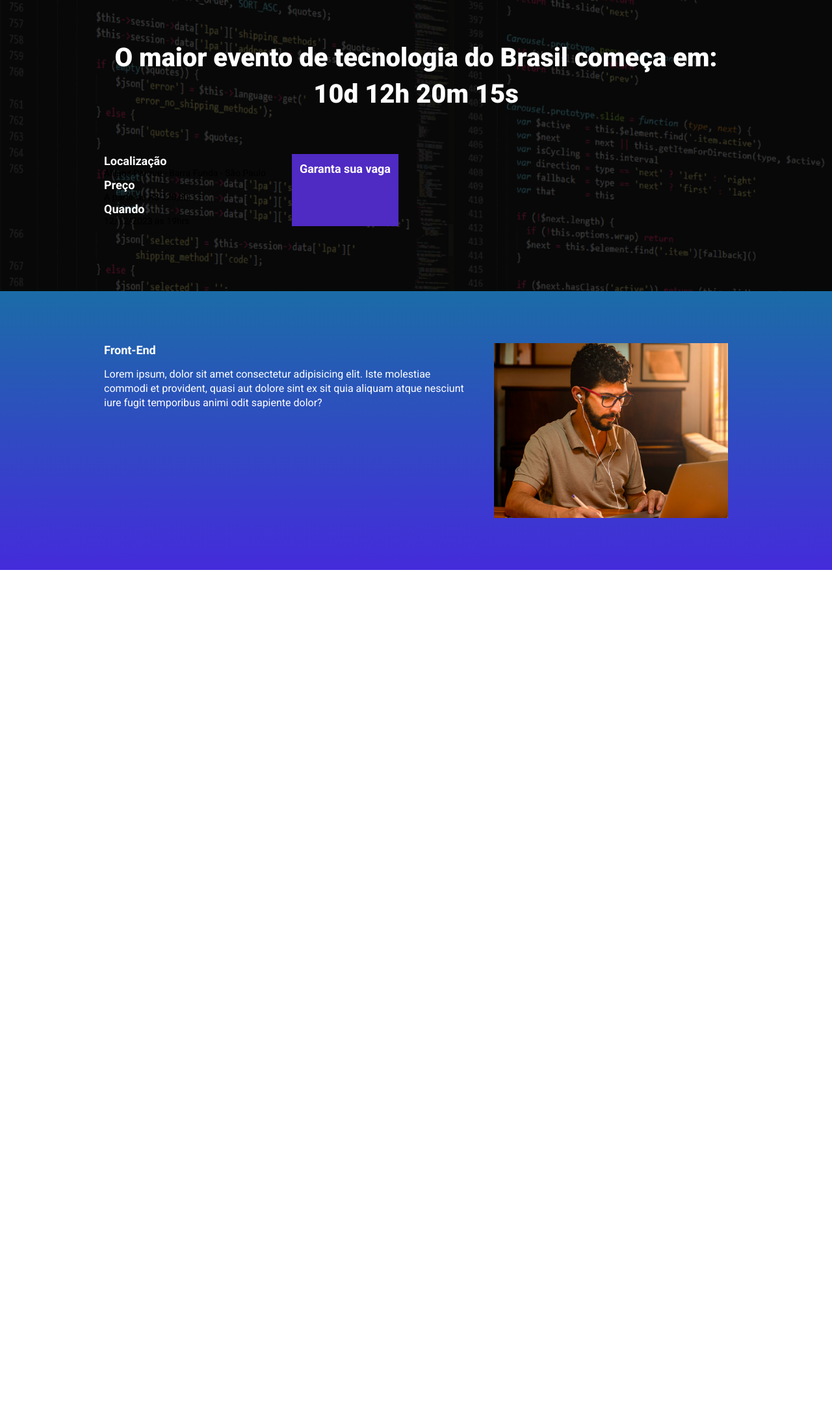
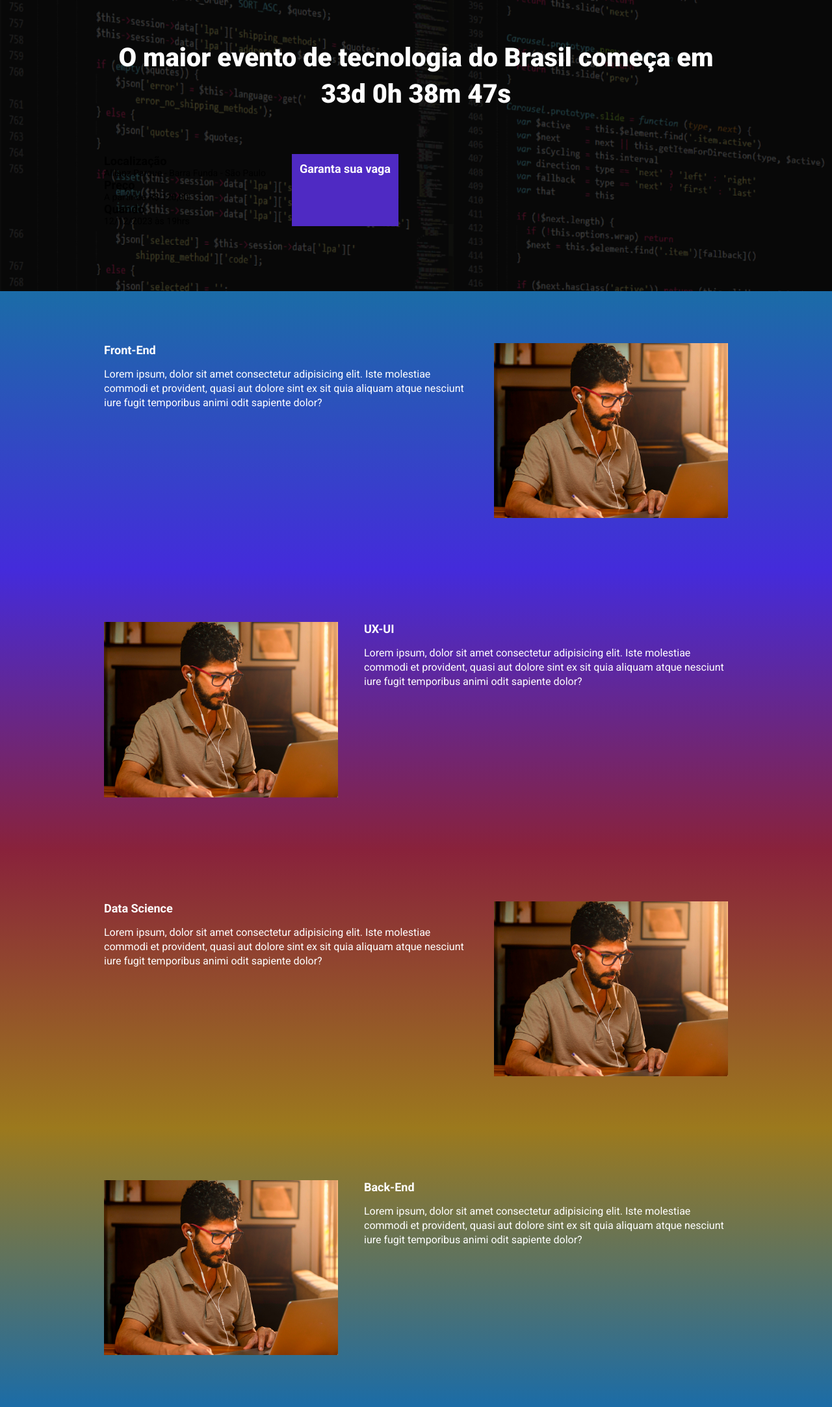
Before and after one commit to pedrosttt/ebac_tech_talks, a website built with Parcel: page src/index.html in a window 1280 px wide. Shown: the part 147-2312 px from the top of the page at 65% size. Before the commit the page ends 1024 px from the top, so only its background shows below. Built offline with nearby package versions, Linux system fonts and the light colour scheme.

Commit message:
criando o contador e outras pequenas modificações

```diff
--- a/package.json
+++ b/package.json
@@ -2,9 +2,9 @@
   "name": "ebac_talks1",
   "version": "1.0.0",
   "description": "",
-  "main": "index.js",
   "scripts": {
     "dev": "parcel src/index.html src/styles/main.scss src/scripts/main.js",
+    "build": "parcel build src/index.html",
     "test": "echo \"Error: no test specified\" && exit 1"
   },
   "keywords": [],
@@ -12,6 +12,7 @@
   "license": "ISC",
   "devDependencies": {
     "@parcel/transformer-sass": "^2.10.2",
-    "parcel": "^2.10.2"
+    "parcel": "^2.10.2",
+    "sharp": "^0.31.3"
   }
 }
--- a/src/index.html
+++ b/src/index.html
@@ -1,20 +1,26 @@
 <!DOCTYPE html>
 <html lang="pt-br">
+
 <head>
     <meta charset="UTF-8">
     <meta name="viewport" content="width=device-width, initial-scale=1.0">
     <title>EBAC Tech Talks</title>
     <link rel="preconnect" href="https://fonts.googleapis.com">
     <link rel="preconnect" href="https://fonts.gstatic.com" crossorigin>
-    <link href="https://fonts.googleapis.com/css2?family=Alegreya:wght@400;700&family=Roboto:wght@400;700;900&display=swap" rel="stylesheet">
+    <link
+        href="https://fonts.googleapis.com/css2?family=Alegreya:wght@400;700&family=Roboto:wght@400;700;900&display=swap"
+        rel="stylesheet">
     <link rel="stylesheet" href="styles/main.scss">
+    <link rel="stylesheet" href="https://unpkg.com/aos@next/dist/aos.css" />
+
 </head>
+
 <body>
     <header class="hero">
         <div class="container">
             <img class="hero__logo" src="./images/ebac_logo.svg" alt="EBAC">
             <p class="hero__text">
-                O maior evento de tecnologia do Brasil começa em: 10d 12h 20m 15s
+                O maior evento de tecnologia do Brasil começa em <span id="contador"></span>
             </p>
             <div class="infos-bar__infos">
                 <ul>
@@ -38,18 +44,60 @@
         </div>
     </header>
 
-    <section class="event">
-        <div class="container">
+    <section class="event event--frontend">
+        <div class="container" data-aos="fade-right">
             <div class="event__details">
                 <h2 class="event__details__title">Front-End</h2>
                 <p class="event__details__description">
-                    Lorem ipsum, dolor sit amet consectetur adipisicing elit. Iste molestiae commodi et provident, quasi aut dolore sint ex sit quia aliquam atque nesciunt iure fugit temporibus animi odit sapiente dolor?
+                    Lorem ipsum, dolor sit amet consectetur adipisicing elit. Iste molestiae commodi et provident, quasi
+                    aut dolore sint ex sit quia aliquam atque nesciunt iure fugit temporibus animi odit sapiente dolor?
                 </p>
             </div>
             <img class="event__image" src="./images/frontend.png" alt="Front-End">
         </div>
     </section>
 
+    <section class="event event--ux-ui event--image-left">
+        <div class="container" data-aos="fade-left">
+            <div class="event__details">
+                <h2 class="event__details__title">UX-UI</h2>
+                <p class="event__details__description">
+                    Lorem ipsum, dolor sit amet consectetur adipisicing elit. Iste molestiae commodi et provident, quasi
+                    aut dolore sint ex sit quia aliquam atque nesciunt iure fugit temporibus animi odit sapiente dolor?
+                </p>
+            </div>
+            <img class="event__image" src="./images/frontend.png" alt="Front-End">
+        </div>
+    </section>
+
+    <section class="event event--data-science">
+        <div class="container" data-aos="fade-right">
+            <div class="event__details">
+                <h2 class="event__details__title">Data Science</h2>
+                <p class="event__details__description">
+                    Lorem ipsum, dolor sit amet consectetur adipisicing elit. Iste molestiae commodi et provident, quasi
+                    aut dolore sint ex sit quia aliquam atque nesciunt iure fugit temporibus animi odit sapiente dolor?
+                </p>
+            </div>
+            <img class="event__image" src="./images/frontend.png" alt="Front-End">
+        </div>
+    </section>
+
+    <section class="event event--backend event--image-left">
+        <div class="container" data-aos="fade-left">
+            <div class="event__details">
+                <h2 class="event__details__title">Back-End</h2>
+                <p class="event__details__description">
+                    Lorem ipsum, dolor sit amet consectetur adipisicing elit. Iste molestiae commodi et provident, quasi
+                    aut dolore sint ex sit quia aliquam atque nesciunt iure fugit temporibus animi odit sapiente dolor?
+                </p>
+            </div>
+            <img class="event__image" src="./images/frontend.png" alt="Front-End">
+        </div>
+    </section>
+
+    <script src="https://unpkg.com/aos@next/dist/aos.js"></script>
     <script src="scripts/main.js"></script>
 </body>
+
 </html>
--- a/src/scripts/main.js
+++ b/src/scripts/main.js
@@ -0,0 +1,27 @@
+AOS.init();
+
+const dataDoEvento = new Date("Dec 12, 2023, 19:00:00");
+const timeStampDoEvento = dataDoEvento.getTime();
+
+const contaAsHoras = setInterval(function() {
+    const agora = new Date();
+    const timeStampAtual = agora.getTime();
+
+    const distanciaAteOEvento = timeStampDoEvento - timeStampAtual;
+
+    const diaEmMs = 1000 * 60 * 60 * 24;
+    const horasEmMs = 1000 * 60 * 60;
+    const minutosEmMs = 1000 * 60;
+
+    const diasAteOEvento = Math.floor(distanciaAteOEvento / (diaEmMs));
+    const horasAteOEvento = Math.floor((distanciaAteOEvento % diaEmMs) / horasEmMs);
+    const minutosAteOEvento = Math.floor((distanciaAteOEvento % horasEmMs) / minutosEmMs);
+    const segundosAteOEvento = Math.floor((distanciaAteOEvento % minutosEmMs) / 1000);
+
+    document.getElementById('contador').innerHTML = `${diasAteOEvento}d ${horasAteOEvento}h ${minutosAteOEvento}m ${segundosAteOEvento}s`;
+
+    if (distanciaAteOEvento < 0) {
+        clearInterval(contaAsHoras);
+        document.getElementById('contador').innerHTML = 'Evento já realizado'
+    }
+}, 1000);
--- a/src/styles/_event.scss
+++ b/src/styles/_event.scss
@@ -1,9 +1,33 @@
+@use 'variables';
+
 .event {
     padding: 80px 0;
-    background-image: linear-gradient(#1b6ca7, #442bdb);
+
+    &--frontend {
+        background-image: linear-gradient(variables.$blue, variables.$purple);
+    }
+
+    &--ux-ui {
+        background-image: linear-gradient(variables.$purple, variables.$pink);
+    }
+
+    &--data-science {
+        background-image: linear-gradient(variables.$pink, variables.$yellow);
+    }
+
+    &--backend {
+        background-image: linear-gradient(variables.$yellow, variables.$blue);
+    }
+
+    &--image-left {
+        .container {
+            flex-direction: row-reverse;
+        }
+    }
 
     .container {
         display: flex;
+        gap: 40px;
     }
 
     &__image {
@@ -11,8 +35,6 @@
     }
 
     &__details {
-        margin-right: 40px;
-
         &__title {
             font-size: 18px;
             font-weight: bold;
--- a/src/styles/_hero.scss
+++ b/src/styles/_hero.scss
@@ -1,3 +1,5 @@
+@use 'variables';
+
 .hero {
     padding-top: 64px;
     padding-bottom: 100px;
@@ -16,7 +18,7 @@
         left: 0;
         width: 100%;
         height: 100%;
-        background-color: #000;
+        background-color: variables.$secondaryTextColor;
         content: '';
         opacity: .7;
     }
--- /dev/null
+++ b/src/styles/_variables.scss
@@ -0,0 +1,9 @@
+$textColor: #fff;
+$secondaryTextColor: #000;
+
+$purpleButtonColor: #4f2ac3;
+
+$blue: #1b6ca7;
+$purple: #442bdb;
+$pink: #89223b;
+$yellow: #9c791d;
--- a/src/styles/components/_buttons.scss
+++ b/src/styles/components/_buttons.scss
@@ -1,3 +1,5 @@
+@use '../variables';
+
 .button {
     padding: 12px;
     font-size: 18px;
@@ -7,8 +9,8 @@
     white-space: nowrap;
 
     &--primary {
-        color: #fff;
-        background-color: #4f2ac3;
+        color: variables.$textColor;
+        background-color: variables.$purpleButtonColor;
     }
 
     @media (max-width: 640px) {
--- a/src/styles/components/_infos_bar.scss
+++ b/src/styles/components/_infos_bar.scss
@@ -1,6 +1,8 @@
+@use '../variables';
+
 .infos-bar {
     padding: 16px 24px;
-    background-color: #fff;
+    background-color: variables.$textColor;
     display: flex;
     justify-content: space-between;
 
@@ -10,9 +12,10 @@
 
         &__item {
             font-size: 14px;
-            color: #000;
+            color: variables.$secondaryTextColor;
 
             b {
+                color: variables.$secondaryTextColor;
                 font-size: 18px;
                 display: block;
             }
--- a/src/styles/main.scss
+++ b/src/styles/main.scss
@@ -2,13 +2,14 @@
 @use 'components/infos_bar';
 @use 'components/buttons';
 @use 'event';
+@use 'variables';
 
 * {
     margin: 0;
     padding: 0;
     box-sizing: border-box;
     font-family: 'Roboto', sans-serif;
-    color: #fff;
+    color: variables.$textColor;
     list-style: none;
 }
 
```
Also changed, not shown: 1 other file.
